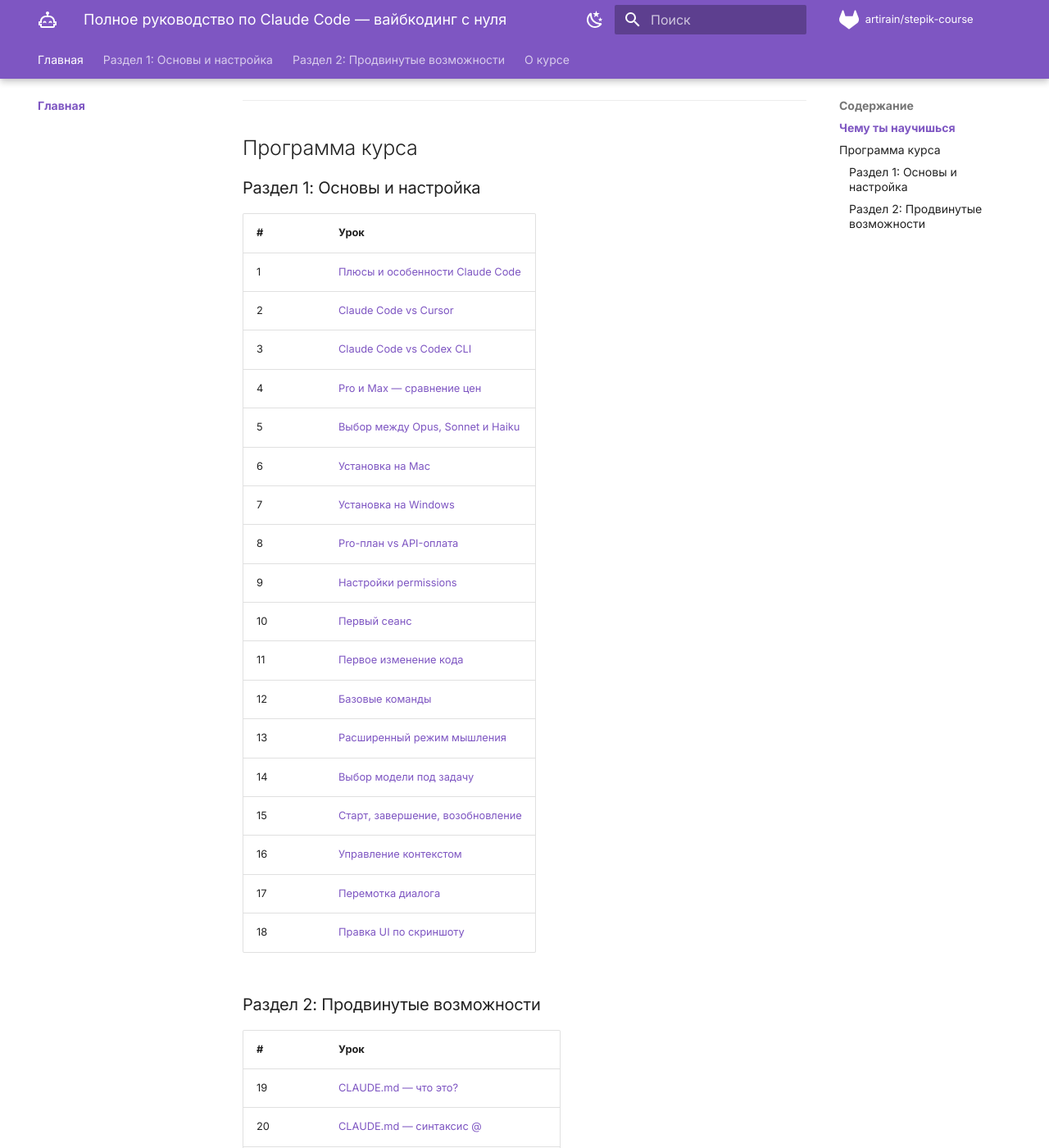
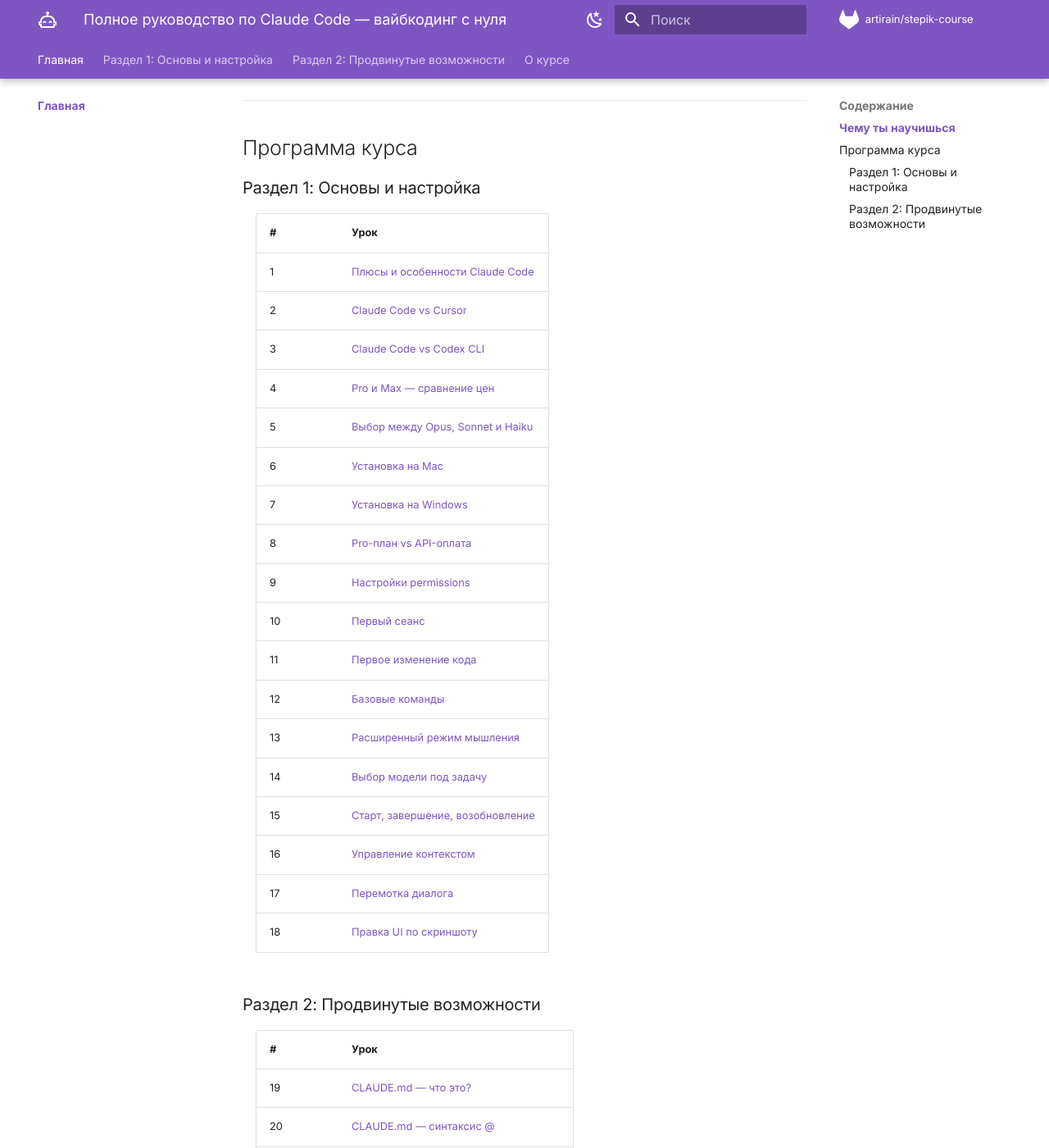
Before and after one commit to Artirain/stepik-course, an MkDocs documentation site: the page built from docs/index.md, in a window 1280 px wide and 1400 px high, scrolled down 861 px. Shown: the whole window at 82% size. Built offline with MkDocs 1.6.1 and Material for MkDocs 9.7.7, drawn with Linux system fonts in a browser that asks for light colours; comment, search, counter and statistics services are not loaded.

Commit message:
Убраны отрицательные margin у scrollwrap таблицы
Co-Authored-By: Claude Opus 4.5 <noreply@anthropic.com>

```diff
--- a/docs/stylesheets/extra.css
+++ b/docs/stylesheets/extra.css
@@ -42,6 +42,11 @@
 }
 
 /* --- Таблица программы курса --- */
+.md-typeset__scrollwrap {
+  margin-left: 0 !important;
+  margin-right: 0 !important;
+}
+
 .md-typeset table {
   width: 100%;
 }
```
